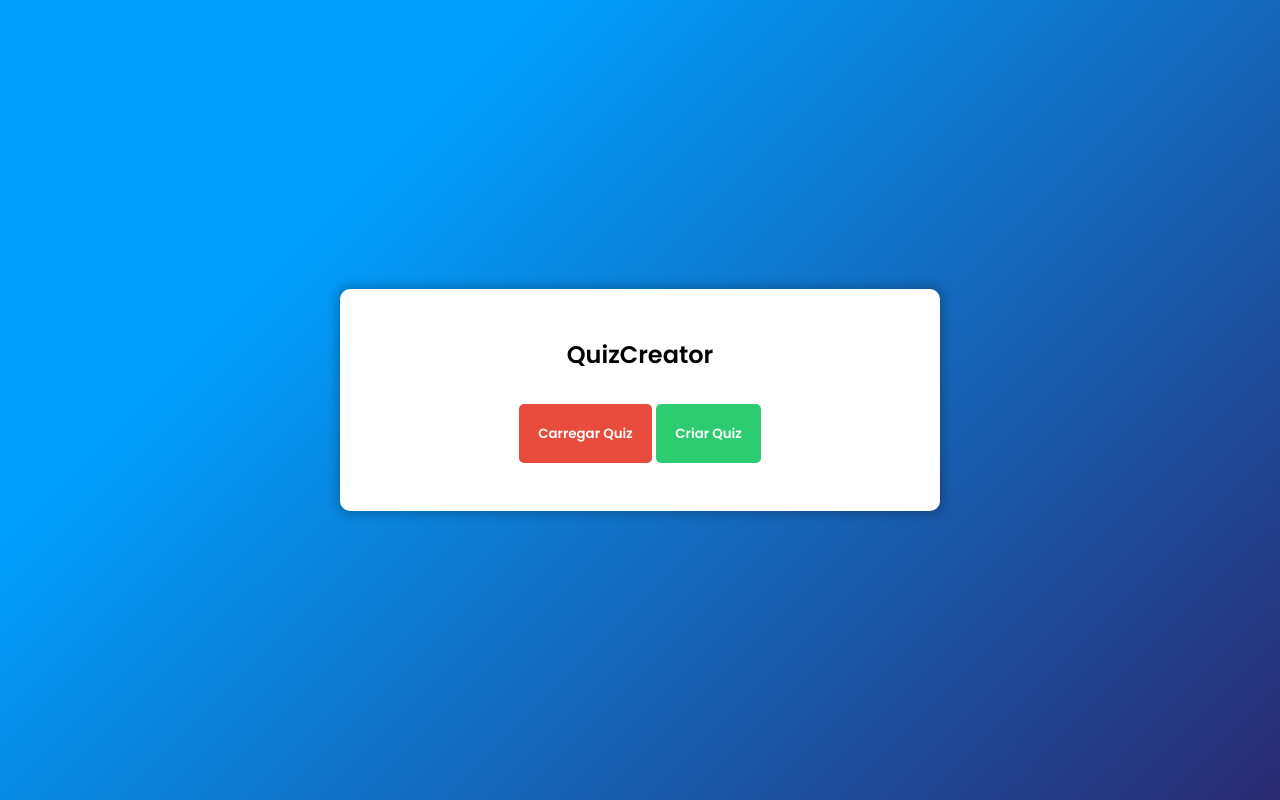
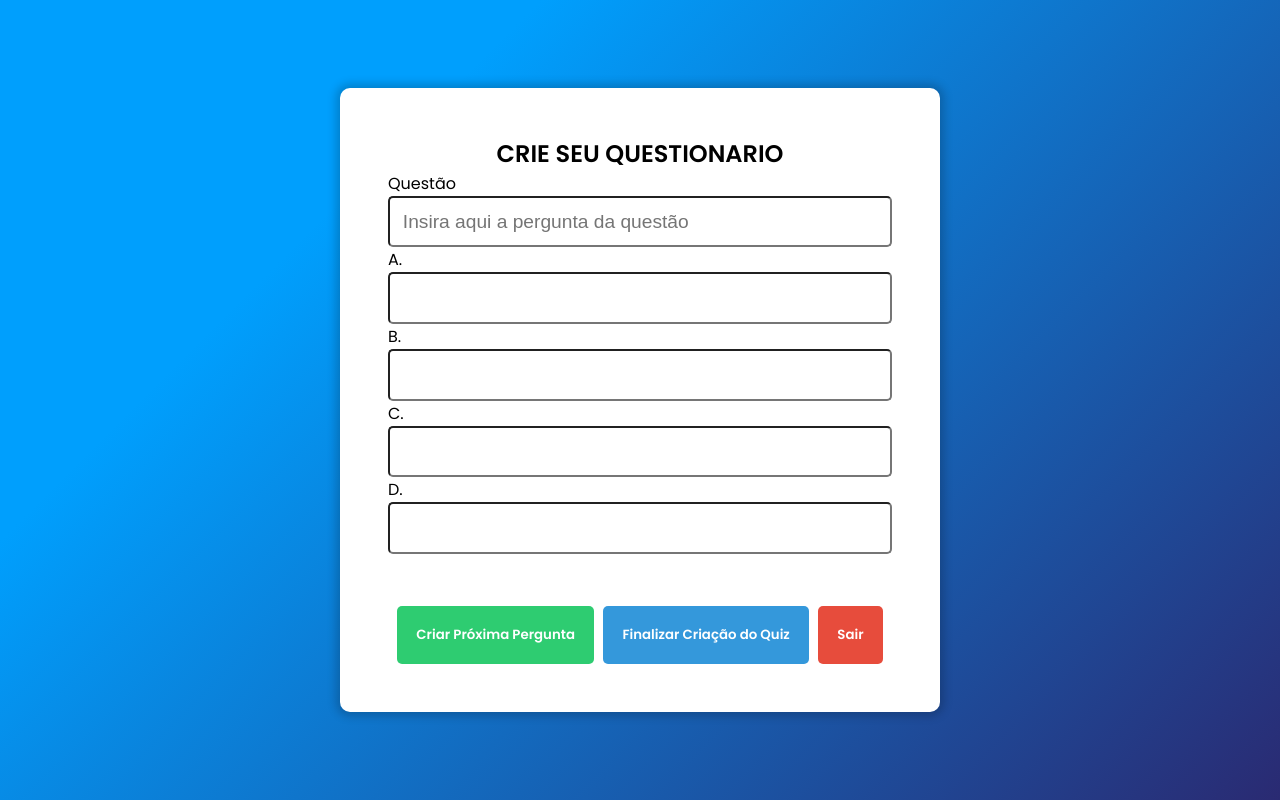
Before and after one commit to pedrorfmello/QuizCreator.github.io, a plain HTML site: page index.html in a window 1280 px wide. Both pictures are taken after a click on the button "Criar Quiz". Drawn offline with Linux system fonts and the light colour scheme.

Commit message:
Create Quiz Form done

```diff
--- a/index.html
+++ b/index.html
@@ -6,17 +6,50 @@
   <meta name="viewport" content="width=device-width, initial-scale=1.0">
   <title>Quiz App</title>
   <link rel="stylesheet" href="style.css">
-  <script src="script.js" defer></script>
 </head>
 <body>
   <div class="quizContainer" id="teste">
-    <div class="quiz">
-      <h2 id="question">QuizCreator</h2>
+    <div id="quizDIV">
       <div id="initButtonsContainer">
         <button id="loadQuiz" class="initButton">Carregar Quiz</button>
         <button id="createQuiz" class="initButton">Criar Quiz</button>
       </div>
     </div>
   </div>
+  <script src="script.js"></script>
 </body>
 </html>
+
+<!--
+<h2 id="question">QuizCreator</h2>
+
+
+
+      <div class="formLine">
+        <label for="quizTitleForm">Questão</label>
+        <input type="text" name="title" id="quizTitleForm" placeholder="Insira aqui a pergunta da questão">
+      </div>
+      <div class="formLine">
+        <label for="responseA">A.</label>
+        <input type="text" name="answer" id="responseA" class="quizQuestionsForm">
+      </div>
+      <div class="formLine">
+        <label for="responseB">B.</label>
+        <input type="text" name="answer" id="responseB" class="quizQuestionsForm">
+      </div>
+      <div class="formLine">
+        <label for="responseC">C.</label>
+        <input type="text" name="answer" id="responseC" class="quizQuestionsForm">
+      </div>
+      <div class="formLine">
+        <label for="responseD">D.</label>
+        <input type="text" name="answer" id="responseD" class="quizQuestionsForm">
+      </div>
+      <div id="formButtons">
+        <button class="initButton" id="createNextQuestion">Criar Próxima Pergunta</button>
+        <button class="initButton" id="finishQuizForm">Finalizar Criação do Quiz</button>
+      </div>
+
+
+
+-->
--- a/script.js
+++ b/script.js
@@ -1,17 +1,44 @@
 const loadQuizButton = document.getElementById('loadQuiz');
-const createQuizButton = document.getElementById('createQuiz');
-const quiz = document.getElementById('quiz');
+//const createQuizButton = document.getElementById('createQuiz');
+const quiz = document.getElementById('quizDIV');
 
-loadQuizButton.addEventListener("click", () => {
+const createQuiz = document.getElementById('createQuiz');
+
+
+const loadQuizButtonFunction = () => {
   if (localStorage.length === 0) {
     alert('Não há Quiz salvos')
   }
+}
+
+
+loadQuizButton.addEventListener("click", loadQuizButtonFunction);
+
+//FUNÇÃO DO BOTÃO CRIAR FORMULÁRIO E SUA VOLTA PARA A PAGINA PRINCIPAL
+const createQuizForm = () => {
+  quiz.innerHTML = '<h2>CRIE SEU QUESTIONARIO</h2>\n      <div class="formLine">\n        <label for="quizTitleForm">Questão</label>\n        <input type="text" name="title" id="quizTitleForm" placeholder="Insira aqui a pergunta da questão">\n      </div>\n      <div class="formLine">\n        <label for="responseA">A.</label>\n        <input type="text" name="answer" id="responseA" class="quizQuestionsForm">\n      </div>\n      <div class="formLine">\n        <label for="responseB">B.</label>\n        <input type="text" name="answer" id="responseB" class="quizQuestionsForm">\n      </div>\n      <div class="formLine">\n        <label for="responseC">C.</label>\n        <input type="text" name="answer" id="responseC" class="quizQuestionsForm">\n      </div>\n      <div class="formLine">\n        <label for="responseD">D.</label>\n        <input type="text" name="answer" id="responseD" class="quizQuestionsForm">\n      </div>\n      <div id="formButtons">\n        <button class="initButton" id="createNextQuestion">Criar Próxima Pergunta</button>\n        <button class="initButton" id="finishQuizForm">Finalizar Criação do Quiz</button>\n        <button class="initButton" id="backToMainPage">Sair</button>\n      </div>\n    '
+
+  const finalizar = document.getElementById('finishQuizForm');
+  const nextQuestion = document.getElementById('createNextQuestion');
+  const quit = document.getElementById('backToMainPage');
+
+  quit.addEventListener("click", () => {
+    quiz.innerHTML = '\n      <div id="initButtonsContainer">\n        <button id="loadQuiz" class="initButton">Carregar Quiz</button>\n        <button id="createQuiz" class="initButton">Criar Quiz</button>\n      </div>\n    '
+    const createQuiz = document.getElementById('createQuiz');
+    createQuiz.addEventListener("click", () => {
+      createQuizForm();
+    })
+    const loadQuizButton = document.getElementById('loadQuiz');
+    loadQuizButton.addEventListener("click", loadQuizButtonFunction)
+  })
+
+};
+
+//FUNÇÃO INICIAL DA PAGINA PARA CRIAR O FORMULARIO
+createQuiz.addEventListener("click", () => {
+  createQuizForm();
 })
 
-//const createQuizForm = () => {
-//  quiz.innerHTML =
-//};
-
-createQuizButton.addEventListener("click", () => {
-  createQuizForm();
-});
+//createQuizButton.addEventListener("click", () => {
+//  createQuizForm();
+//});
--- a/style.css
+++ b/style.css
@@ -28,7 +28,7 @@ body {
   width: 600px;
 }
 
-.quiz {
+#quizDIV {
   display: flex;
   flex-direction: column;
   justify-content: center;
@@ -61,3 +61,44 @@ background-color: #e74c3c;
 #loadQuiz:hover {
   background-color: #c0392b;
 }
+
+#quizTitleForm {
+  border-radius: 5px;
+  padding: 0.8rem;
+  font-size: 1.2rem;
+  width: 100%;
+}
+
+#quizTitleForm:focus {
+  color: green;
+}
+
+.quizQuestionsForm {
+  border-radius: 5px;
+  padding: 0.8rem;
+  font-size: 1.2rem;
+  width: 100%;
+}
+
+.formLine {
+  width: 100%;
+}
+
+#formButtons {
+  margin-top: 20px;
+  display: flex;
+  justify-content: space-evenly;
+  width: 100%;
+}
+
+#createNextQuestion {
+  background-color: #2ecc71;
+}
+
+#finishQuizForm {
+  background-color: #3498db;
+}
+
+#backToMainPage {
+  background-color: #e74c3c;
+}
```
